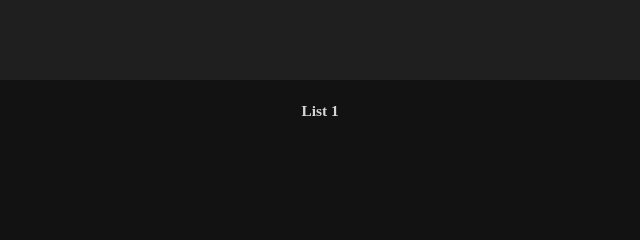
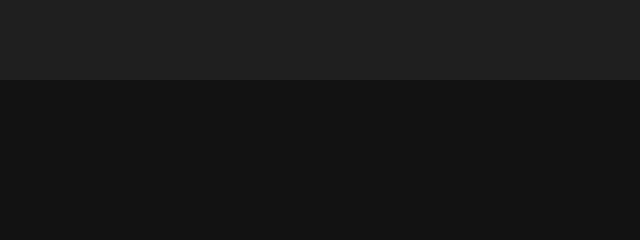
Before and after one commit to developedbygeo/Task-Tracker, a website built with webpack: page src/index.html in a window 1280 px wide. Shown: the top 240 px of the page, 320-960 px from the left. Built offline with nearby package versions, Linux system fonts and the light colour scheme.

Commit message:
Code cleanup

```diff
--- a/src/index.html
+++ b/src/index.html
@@ -22,7 +22,7 @@
       </div>
     </header>
     <main>
-      <div class="current-wrapper"><h2 class="current">List 1</h2></div>
+      <div class="current-wrapper"><h2 class="current"></h2></div>
       <section class="main-section"></section>
       <nav class="nav">
         <button class="close" title="Close side view">
```
